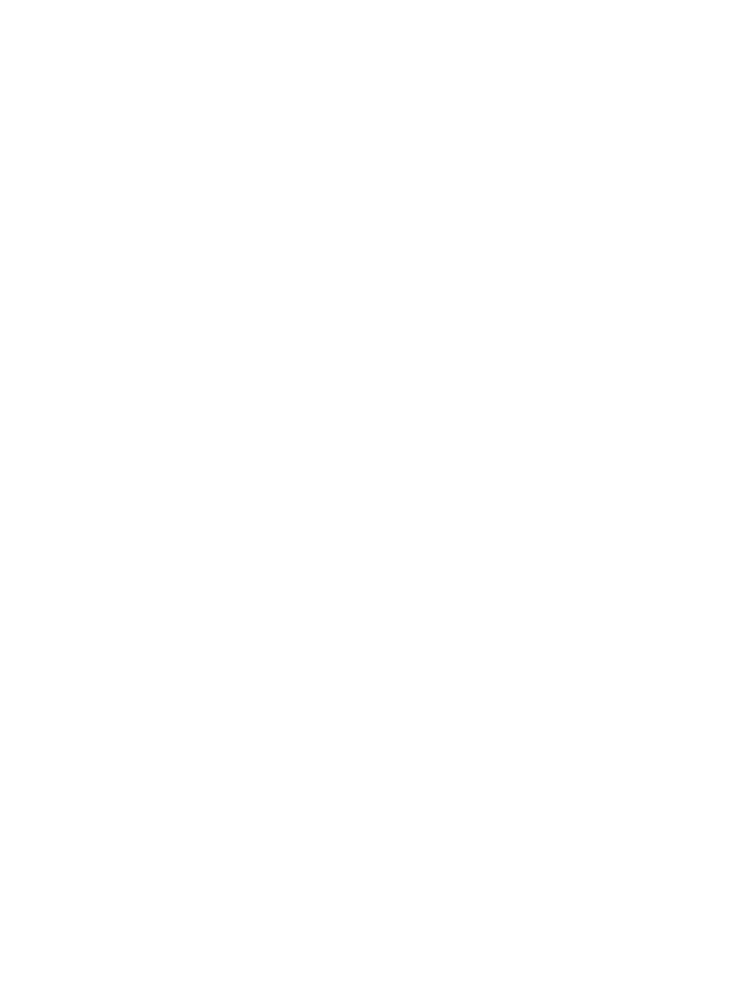
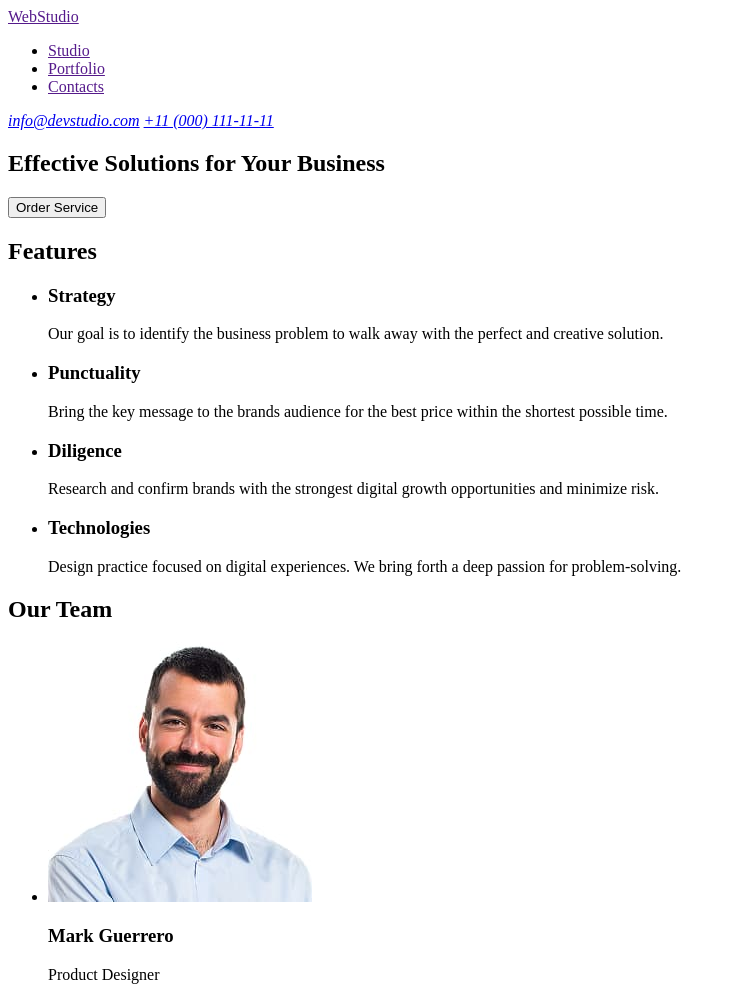
Before and after one commit to nazariykupchenko/goit-markup-hw-01, a plain HTML site: page index.html in a window 1280 px wide. Shown: the top 987 px of the page, without its empty margins (0-736 px from the left). Before the commit the page ends 800 px from the top, so only its background shows below. Drawn offline with Linux system fonts and the light colour scheme.

Commit message:
added images and structure

```diff
--- a/index.html
+++ b/index.html
@@ -1,11 +1,86 @@
 <!DOCTYPE html>
 <html lang="en">
 <head>
-    <meta charset="UTF-8">
-    <meta name="viewport" content="width=device-width, initial-scale=1.0">
-    <title>Web Studio</title>
+  <meta charset="UTF-8">
+  <meta name="viewport" content="width=device-width, initial-scale=1.0">
+  <title>WebStudio</title>
 </head>
 <body>
 
+  <header>
+    <nav>
+      <a href="">WebStudio</a>
+      <ul>
+        <li><a href="">Studio</a></li>
+        <li><a href="">Portfolio</a></li>
+        <li><a href="">Contacts</a></li>
+      </ul>
+    </nav>
+    <address>
+      <a href="mailto:info@devstudio.com">info@devstudio.com</a>
+      <a href="tel:+110001111111">+11 (000) 111-11-11</a>
+    </address>
+  </header>
+
+  <main>
+    <section>
+      <h1>Effective Solutions for Your Business</h1>
+      <button type="button">Order Service</button>
+    </section>
+
+    <section>
+      <h2>Features</h2>
+      <ul>
+        <li>
+          <h3>Strategy</h3>
+          <p>Our goal is to identify the business problem to walk away with the perfect and creative solution.</p>
+        </li>
+        <li>
+          <h3>Punctuality</h3>
+          <p>Bring the key message to the brands audience for the best price within the shortest possible time.</p>
+        </li>
+        <li>
+          <h3>Diligence</h3>
+          <p>Research and confirm brands with the strongest digital growth opportunities and minimize risk.</p>
+        </li>
+        <li>
+          <h3>Technologies</h3>
+          <p>Design practice focused on digital experiences. We bring forth a deep passion for problem-solving.</p>
+        </li>
+      </ul>
+    </section>
+
+    <section>
+      <h2>Our Team</h2>
+      <ul>
+        <li>
+          <img src="images/img.jpg" alt="Mark Guerrero — Product Designer" width="264">
+          <h3>Mark Guerrero</h3>
+          <p>Product Designer</p>
+        </li>
+        <li>
+          <img src="images/img(1).jpg" alt="Tom Ford — Frontend Developer" width="264">
+          <h3>Tom Ford</h3>
+          <p>Frontend Developer</p>
+        </li>
+        <li>
+          <img src="images/img(2).jpg" alt="Camila Garcia — Marketing" width="264">
+          <h3>Camila Garcia</h3>
+          <p>Marketing</p>
+        </li>
+        <li>
+          <img src="images/img(3).jpg" alt="Daniel Wilson — UI Designer" width="264">
+          <h3>Daniel Wilson</h3>
+          <p>UI Designer</p>
+        </li>
+      </ul>
+    </section>
+  </main>
+
+  <footer>
+    <a href="">WebStudio</a>
+    <p>Increase the flow of customers and sales for your business with digital marketing &amp; growth solutions.</p>
+  </footer>
+
 </body>
 </html>
```
Also changed, not shown: images/img(1).jpg (added), images/img(2).jpg (added), images/img(3).jpg (added), images/img.jpg (added), 1 other file.
